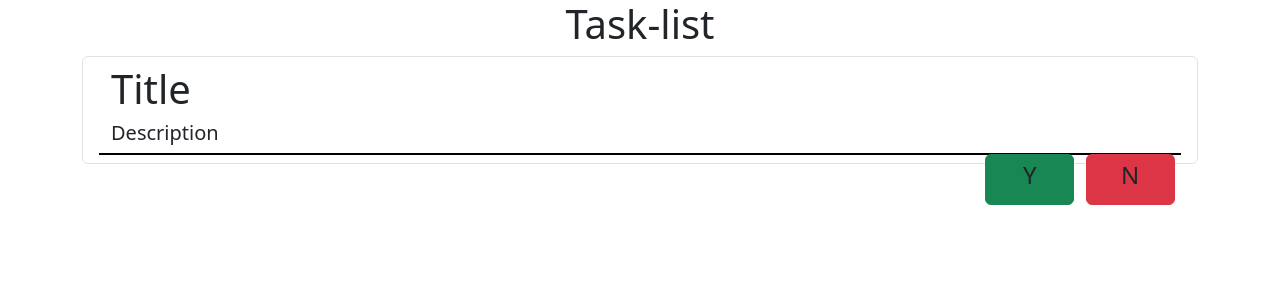
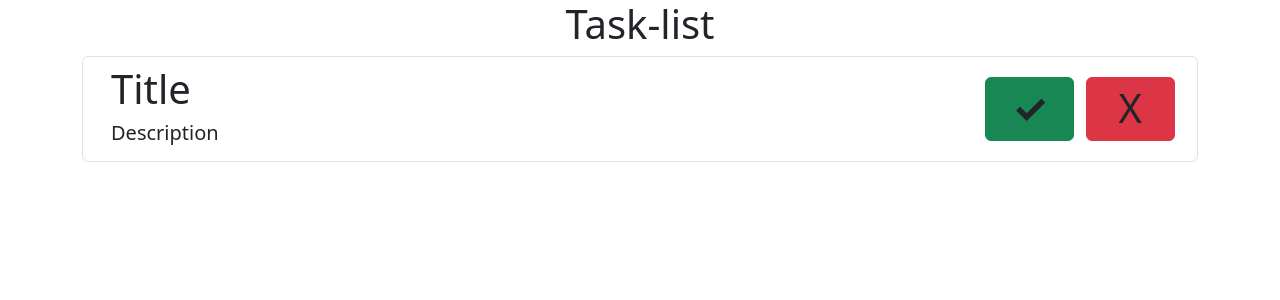
Before and after one commit to catalindanis/React-Projects, a React (Vite) app in the folder to-do-app/: page / in a window 1280 px wide. Shown: the top 300 px of the page. Built offline with nearby package versions, Linux system fonts and the light colour scheme.

Commit message:
Finished task component design

```diff
--- a/to-do-app/src/App.css
+++ b/to-do-app/src/App.css
@@ -1,6 +1,8 @@
 .custom-pos{
     position: absolute;
-
+    top: 0;
+    bottom: 0;
+    margin: auto;
 }
 
 .custom-pos:nth-child(1){
@@ -11,6 +13,9 @@
     right: 2%;
 }
 
+.custom-size{
+    height: 4em;
+}
 
 .custom-size:nth-child(1){
     width: 8%;
@@ -19,8 +24,3 @@
 .custom-size:nth-child(2){
     width: 8%;
 }
-
-.vertical-center{
-    border: 1px solid black;
-    top: 0px;
-}
--- a/to-do-app/src/Components/Task.jsx
+++ b/to-do-app/src/Components/Task.jsx
@@ -4,7 +4,9 @@ function Task() {
       <div className="container">
         <div class="row">
           <div class="col-10">
-            <h1>Title</h1>
+            <div className="w-50 text-break">
+              <h1>Title</h1>
+            </div>
             <div className="w-75 text-break">
               <h5>Description</h5>
             </div>
@@ -12,15 +14,17 @@ function Task() {
           <div class="d-flex vertical-center">
             <button
               type="button"
-              className="btn btn-success text-center custom-size custom-pos"
+              className="btn btn-success custom-size custom-pos"
             >
-              <h4 className="text-dark">Y</h4>
+              <h1 className="text-dark">
+                <b>✓</b>
+              </h1>
             </button>
             <button
               type="button"
-              className="btn btn-danger text-center custom-size custom-pos"
+              className="btn btn-danger custom-size custom-pos"
             >
-              <h4 className="text-dark">N</h4>
+              <h1 className="text-dark">X</h1>
             </button>
           </div>
         </div>
```
